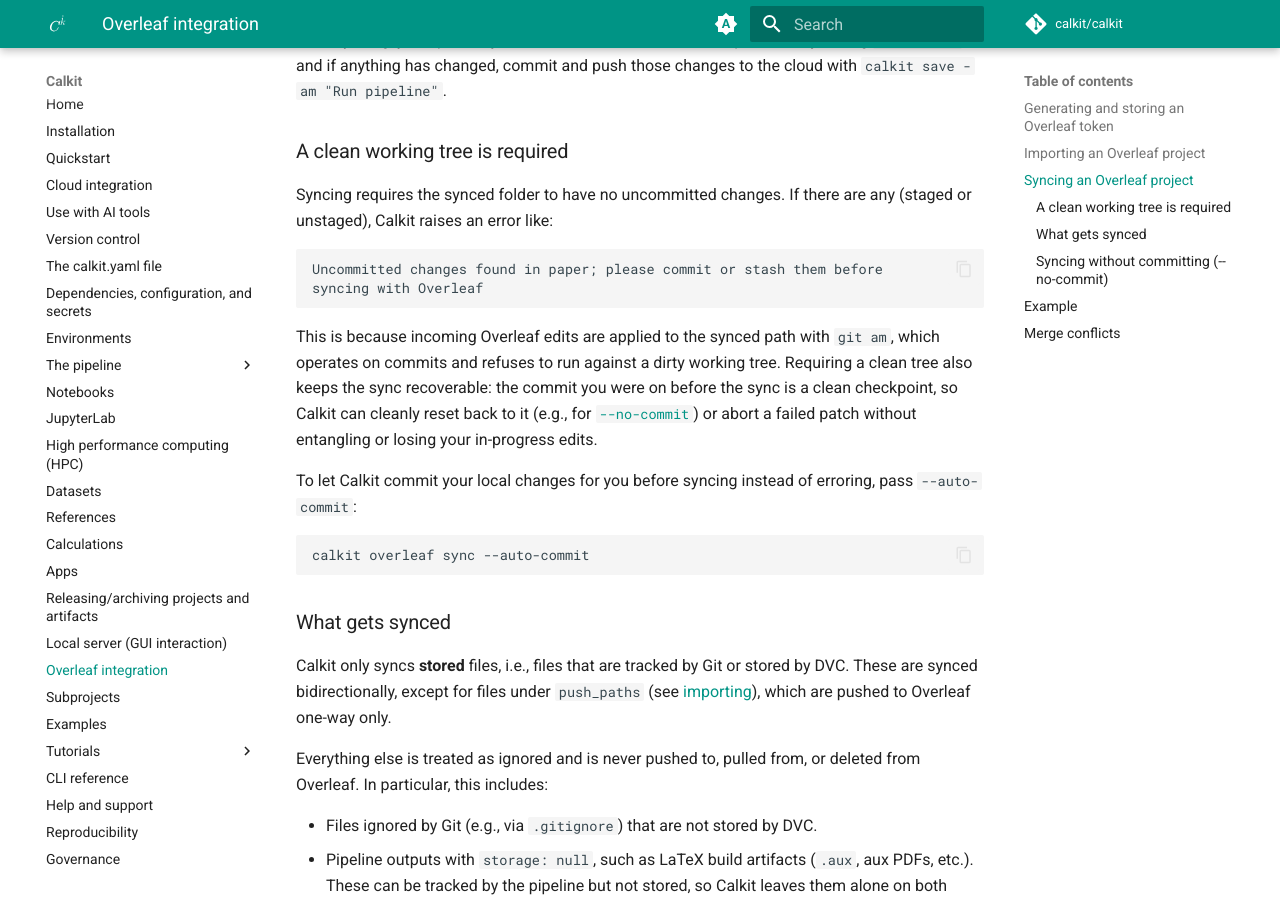
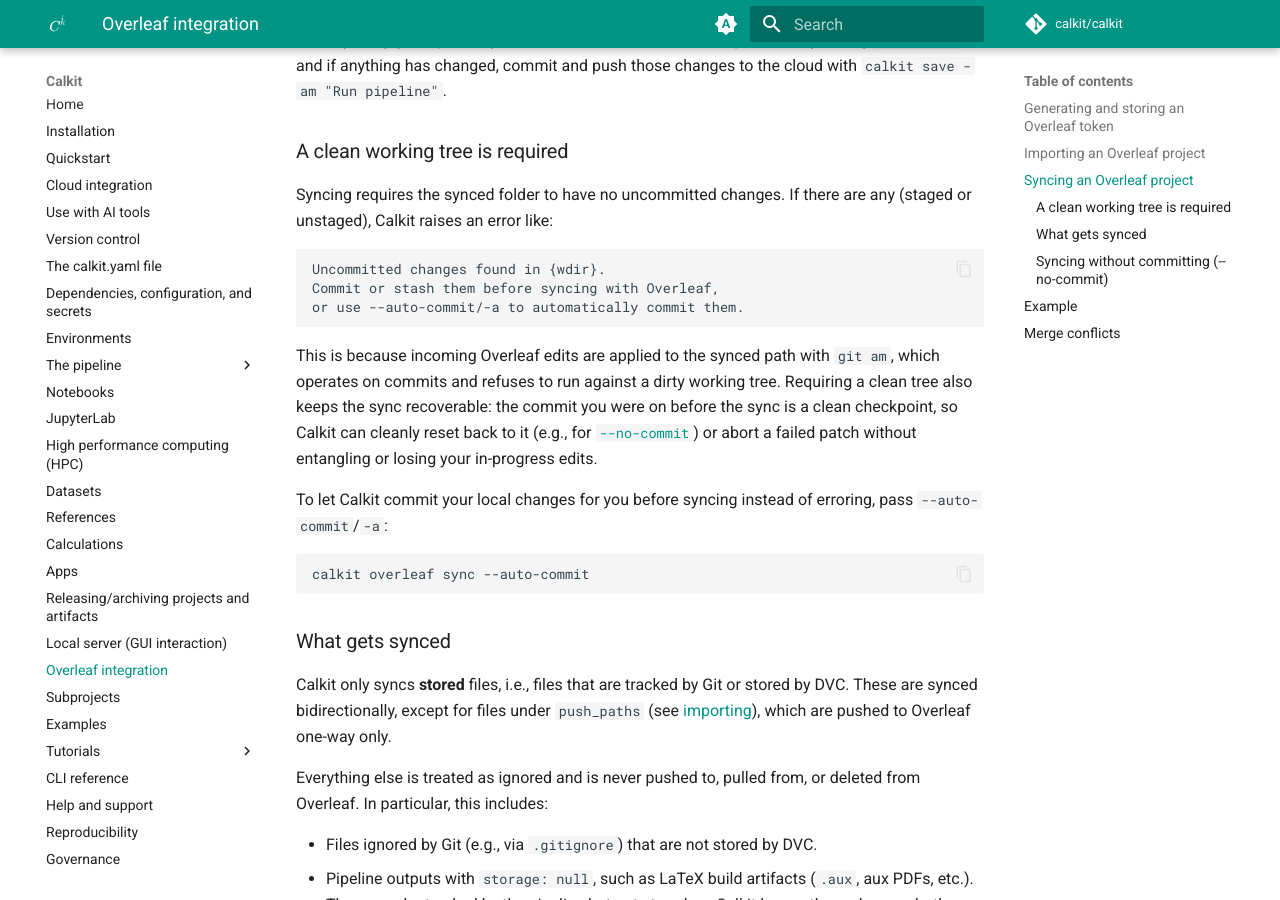
Before and after one commit to calkit/calkit, an MkDocs documentation site: the page built from docs/overleaf.md, in a window 1280 px wide and 900 px high, scrolled down 1377 px. Built offline with MkDocs 1.6.1 and Material for MkDocs 9.7.7, drawn with Linux system fonts in a browser that asks for light colours; comment, search, counter and statistics services are not loaded.

Commit message:
Update docs

````diff
--- a/docs/overleaf.md
+++ b/docs/overleaf.md
@@ -84,8 +84,9 @@
 If there are any (staged or unstaged), Calkit raises an error like:
 
 ```
-Uncommitted changes found in paper; please commit or stash them before
-syncing with Overleaf
+Uncommitted changes found in {wdir}.
+Commit or stash them before syncing with Overleaf,
+or use --auto-commit/-a to automatically commit them.
 ```
 
 This is because incoming Overleaf edits are applied to the synced path with
@@ -97,7 +98,7 @@
 failed patch without entangling or losing your in-progress edits.
 
 To let Calkit commit your local changes for you before syncing instead of
-erroring, pass `--auto-commit`:
+erroring, pass `--auto-commit`/`-a`:
 
 ```sh
 calkit overleaf sync --auto-commit
````
